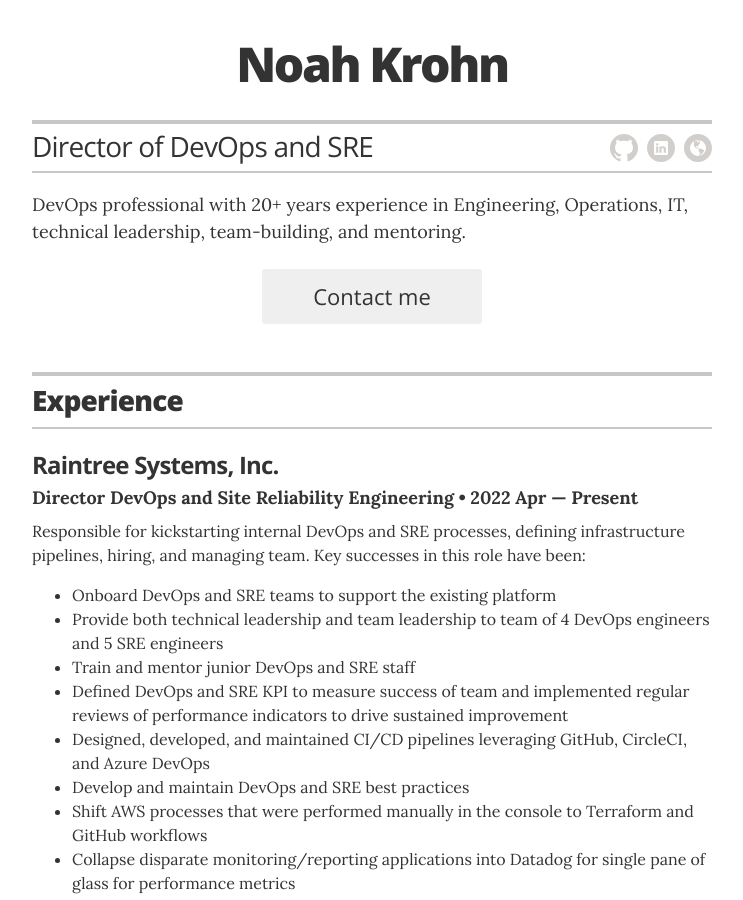
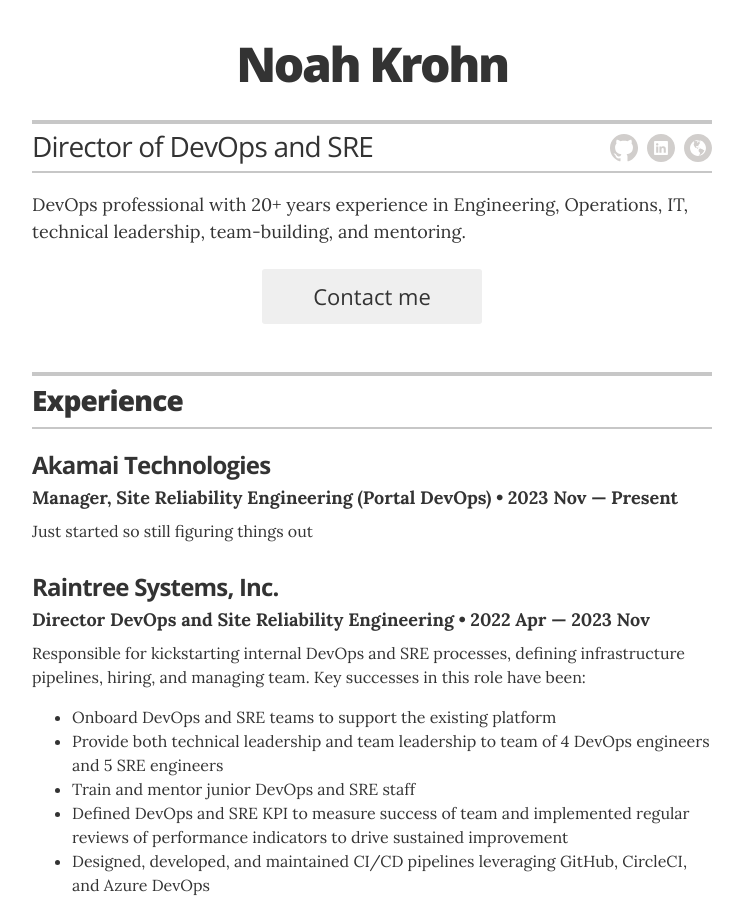
Before and after one commit to noahkrohn/noahkrohn.dev, a Jekyll site: the page built from docs/index.html, in a window 1280 px wide and 900 px high. Shown: the whole window, without its empty margins (268-1011 px from the left). Built offline with Jekyll 4.4.1, drawn with Linux system fonts in a browser that asks for light colours.

Commit message:
Update experience.yml
Update job experience to add new job at Akamai

```diff
--- a/docs/_data/experience.yml
+++ b/docs/_data/experience.yml
@@ -1,8 +1,14 @@
 # Jobs
+# Akamai
+- company: Akamai Technologies
+  position: Manager, Site Reliability Engineering (Portal DevOps)
+  duration: 2023 Nov &mdash; Present
+  summary: Just started so still figuring things out
+
 # Raintree Systems
 - company: Raintree Systems, Inc.
   position: Director DevOps and Site Reliability Engineering
-  duration: 2022 Apr &mdash; Present
+  duration: 2022 Apr &mdash; 2023 Nov
   summary: Responsible for kickstarting internal DevOps and SRE processes, defining infrastructure pipelines, hiring, and managing team. Key successes in this role have been&#58;<ul class="resume-item-list"><li>Onboard DevOps and SRE teams to support the existing platform</li><li>Provide both technical leadership and team leadership to team of 4 DevOps engineers and 5 SRE engineers</li><li>Train and mentor junior DevOps and SRE staff</li><li>Defined DevOps and SRE KPI to measure success of team and implemented regular reviews of performance indicators to drive sustained improvement</li><li>Designed, developed, and maintained CI/CD pipelines leveraging GitHub, CircleCI, and Azure DevOps</li><li>Develop and maintain DevOps and SRE best practices</li><li>Shift AWS processes that were performed manually in the console to Terraform and GitHub workflows</li><li>Collapse disparate monitoring/reporting applications into Datadog for single pane of glass for performance metrics</li><li>Create ChatOps workflow for incidents and alerting leveraging Datadog and Slack</li><li>Work with internal stakeholders to provide realistic schedules and timelines for requests</li><li>Create siloed security stance for access to AWS services</li><li>Work with chief architect to define migration path from legacy EC2-based tech stack to new serverless tech stack</li><li>Create Terraform module repositories to allow developer onboarding of AWS resources using DevOps-provided processes</li></ul>
 
 # S&P Global
```
